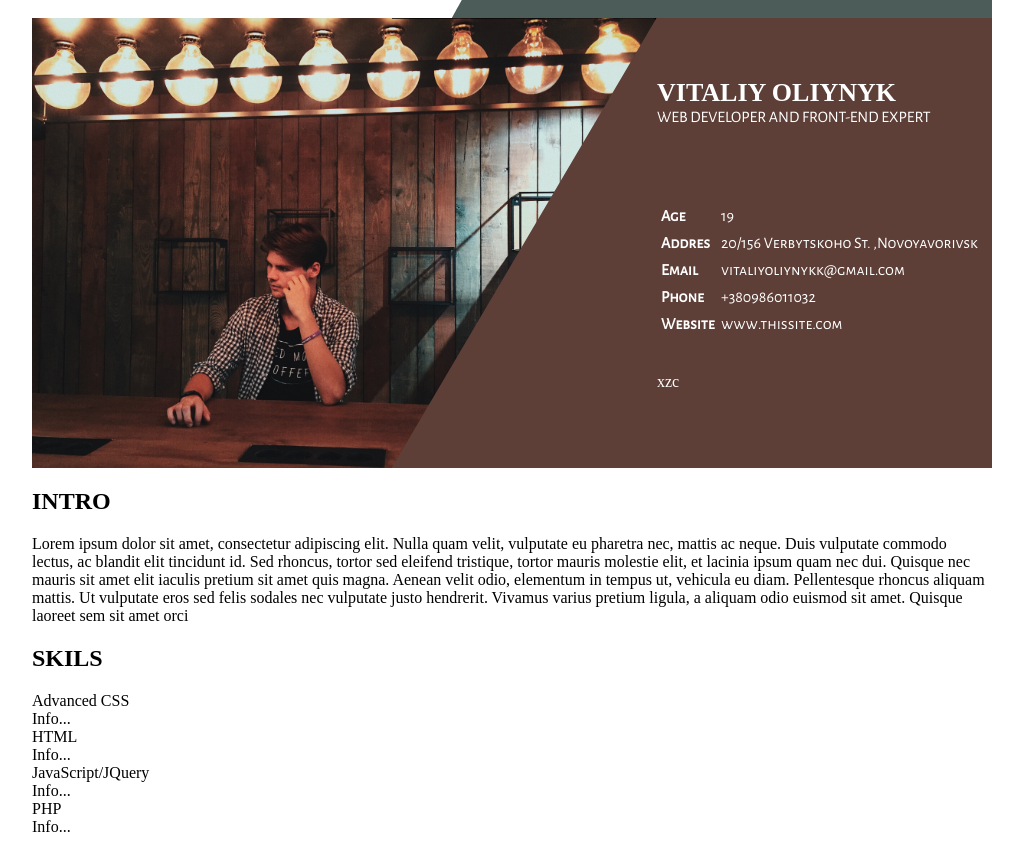
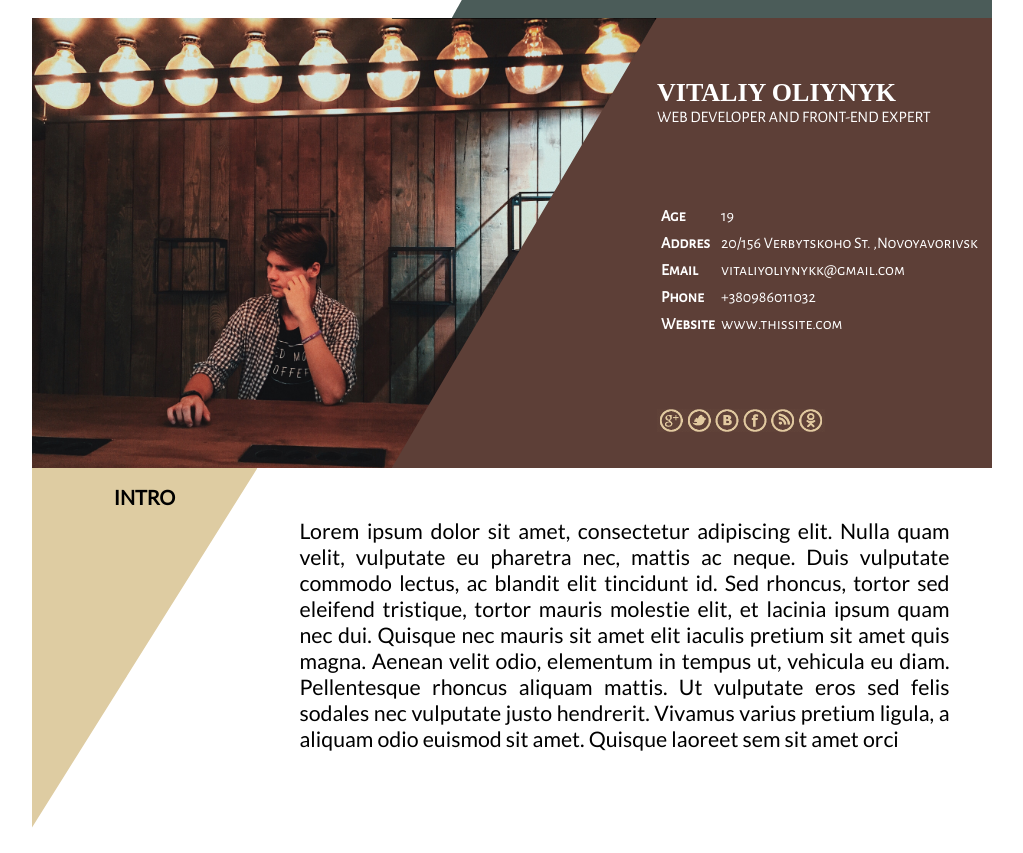
Before and after one commit to vitaliyoliynykk/my-site, a plain HTML site: page index.html in a window 1280 px wide. Shown: the part 82-935 px from the top of the page, without its empty margins (128-1151 px from the left). Drawn offline with nearby package versions, Linux system fonts and the light colour scheme; a web font is replaced by a local one.

Commit message:
section-item improved

```diff
--- a/css/index.css
+++ b/css/index.css
@@ -1,10 +1,11 @@
 @import url('https://fonts.googleapis.com/css?family=Nunito');
 @import url('https://fonts.googleapis.com/css?family=BioRhyme');
 @import url('https://fonts.googleapis.com/css?family=Alegreya+Sans+SC');
-
+@import url('https://fonts.googleapis.com/css?family=Lato');
 body{
     width:960px;
     margin:0 auto;
+    font-family: 'Lato', sans-serif;
 }
 p{
     margin:0px;
@@ -83,3 +84,68 @@ nav a{
     flex-direction:column;
     justify-content:center;
 }
+.social-wraper{
+    display: flex;
+    flex-direction: row;
+    align-items: center;
+}
+.social-wraper img{
+    width:50%;
+}
+.section-item {
+    display: grid;
+    grid-template-columns:225px 1fr;
+    min-height: 500px;
+}
+.triangle{
+    background-image: url('../img/item-triangle.svg');
+    background-repeat: no-repeat;
+    display: grid;
+    grid-template-rows: 1fr 100px;
+}
+.triangle h2{
+        font-size: 20px;
+        text-align: center;
+}
+.triangle div:last-child{
+    background-image: url(../img/item-triangle-bottom.svg);
+
+}
+.section-item-content{
+    display: flex;
+    flex-wrap:wrap;
+    justify-content:center;
+    align-items:center;
+}
+.text-wraper{
+    width: 650px;
+    min-height: 250px;
+    margin-bottom: 150px;
+}
+
+.text-wraper p{
+    font-size: 16pt;
+    text-align: justify;
+}
+.skill-item{
+    width: 270px;
+    min-height: 250px;
+    margin-bottom: 50px;
+    margin-right: 50px;
+    display: grid;
+    grid-template-rows: 60px 1fr;
+}
+.skill-name{
+    background-image: url(../img/skill-name-triangle.svg);
+    color: white;
+    font-size: 16pt;
+    font-weight: bold;
+    display: flex;
+    justify-content: center;
+    align-items: center;
+}
+.skill-info p{
+    text-align: justify;
+    font-size: 16pt;
+    margin-top: 15px;
+}
--- a/index.html
+++ b/index.html
@@ -16,9 +16,9 @@
         <div class="header-nav">
             <nav>
                 <a href="index.html">HOME</a>
-                <a href="index.html">INTRO</a>
-                <a href="index.html">SKILS</a>
-                <a href="index.html">CONTACT ME</a>
+                <a href="#intro">INTRO</a>
+                <a href="#skils">SKILS</a>
+                <a href="#contactme">CONTACT ME</a>
             </nav>
         </div>
     </header>
@@ -55,60 +55,86 @@
                     <p>www.thissite.com</p>
                 </div>
                 </div>
-                <div>
-                    xzc
+                <div class="social-wraper">
+                    <img src="img/social.png" usemap="#socialmap" alt="social links">
+                    <map name="socialmap">
+                         <area shape="rect" coords="0,0,28,23" alt="Google" href="https://google.com">
+                         <area shape="rect" coords="28,0,56,23" alt="Twitter" href="https://twitter.com">
+                         <area shape="rect" coords="56,0,84,23" alt="Vk" href="https://vk.com">
+                         <area shape="rect" coords="84,0,112,23" alt="Facebook" href="https://facebook.com">
+                         <area shape="rect" coords="112,0,140,23" alt="Random" href="https://randomsite.com">
+                         <area shape="rect" coords="140,0,168,23" alt="Random" href="https://randomsite.com">
+                    </map>
                 </div>
             </div>
         </section>
         <section class="section-item">
             <div class="triangle">
-                <h2>INTRO</h2>
+                <div>
+                    <h2 id="intro">INTRO</h2>
+                </div>
+                <div>
+                </div>
             </div>
             <div class="section-item-content">
-                <p class="content-text">Lorem ipsum dolor sit amet, consectetur adipiscing elit. Nulla quam velit,
+                <div class="text-wraper">
+                    <p>Lorem ipsum dolor sit amet, consectetur adipiscing elit. Nulla quam velit,
             vulputate eu pharetra nec, mattis ac neque. Duis vulputate commodo lectus, ac
             blandit elit tincidunt id. Sed rhoncus, tortor sed eleifend tristique, tortor
             mauris molestie elit, et lacinia ipsum quam nec dui. Quisque nec mauris sit
             amet elit iaculis pretium sit amet quis magna. Aenean velit odio, elementum
             in tempus ut, vehicula eu diam. Pellentesque rhoncus aliquam mattis. Ut vulputate
             eros sed felis sodales nec vulputate justo hendrerit. Vivamus varius pretium ligula,
-            a aliquam odio euismod sit amet. Quisque laoreet sem sit amet orci </p>
+            a aliquam odio euismod sit amet. Quisque laoreet sem sit amet orci</p>
+                </div>
+
             </div>
         </section>
         <section class="section-item">
             <div class="triangle">
-                <h2>SKILS</h2>
+                <div>
+                    <h2 id="skils">SKILS</h2>
+                </div>
+                <div>
+                </div>
             </div>
             <div class="section-item-content">
                 <div class="skill-item">
-                    <div class="skill-name">Advanced CSS</div>
+                    <div class="skill-name">
+                        <p>Advanced CSS</p>
+                    </div>
                     <div class="skill-info">
-                        <p class="content-text">Info...</p>
+                        <p class="content-text">Lorem ipsum dolor sit amet,
+                        consectetur adipiscing elit.
+                        Nulla quam velit, vulputate eu</p>
                     </div>
                 </div>
                 <div class="skill-item">
                     <div class="skill-name">HTML</div>
                     <div class="skill-info">
-                        <p class="content-text">Info...</p>
+                        <p class="content-text">Lorem ipsum dolor sit amet,
+                        consectetur adipiscing elit. Nulla quam velit, vulputate eu</p>
                     </div>
                 </div>
                 <div class="skill-item">
                     <div class="skill-name">JavaScript/JQuery</div>
                     <div class="skill-info">
-                        <p class="content-text">Info...</p>
+                        <p class="content-text">Lorem ipsum dolor sit amet, consectetur adipiscing
+                        elit. Nulla quam velit, vulputate eu</p>
                     </div>
                 </div>
                 <div class="skill-item">
                     <div class="skill-name">PHP</div>
                     <div class="skill-info">
-                        <p class="content-text">Info...</p>
+                        <p class="content-text">Lorem ipsum dolor sit amet, consectetur adipiscing
+                        elit. Nulla quam velit, vulputate eu.</p>
                     </div>
                 </div>
             </div>
         </section>
          <section class="section-item">
             <div class="triangle">
-                <h2>CONTACT ME</h2>
+                <h2 id="contactme">CONTACT ME</h2>
             </div>
             <div class="section-item-content">
                 <div class="form-container">
```
Also changed, not shown: img/item-triangle-bottom.svg (added), img/item-triangle.svg (added), img/skill-name-triangle.svg (added).
